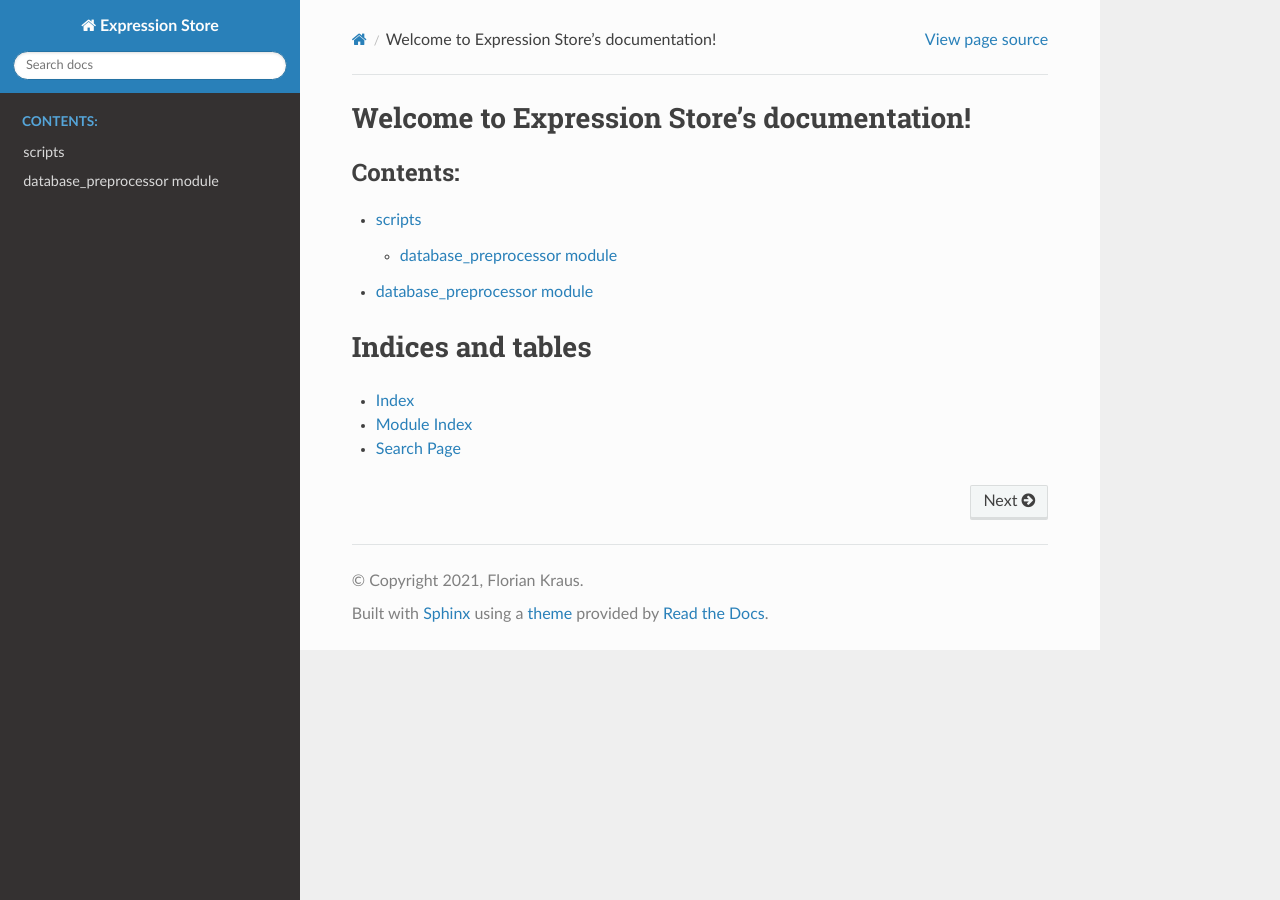
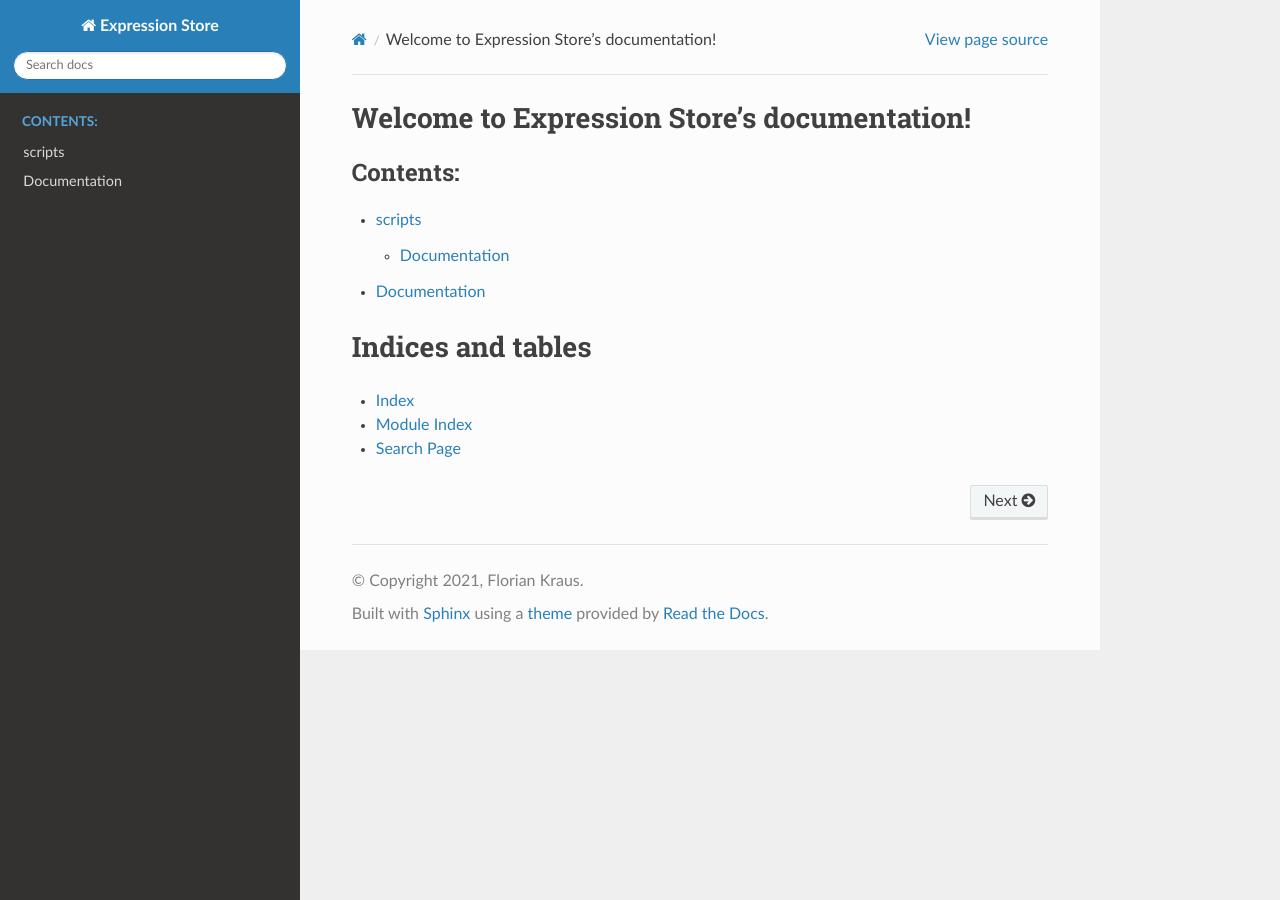
Before and after one commit to florrest/expression_store, a Sphinx documentation site: the page built from docs/source/index.rst, in a window 1280 px wide. Built offline with Sphinx 7.4.7 and the Read the Docs theme 2.0.0, drawn with Linux system fonts in a browser that asks for light colours.

```diff
--- a/docs/source/database_preprocessor.rst
+++ b/docs/source/database_preprocessor.rst
@@ -1,7 +1,10 @@
-database\_preprocessor module
+Documentation
 =============================
 
 .. automodule:: database_preprocessor
    :members:
    :undoc-members:
    :show-inheritance:
+
+.. autofunction:: database_preprocessor.Helper.gunzip_files
+   :noindex:
--- a/requirements.txt
+++ /dev/null
@@ -1 +0,0 @@
-sphinx_rtd_theme
```
